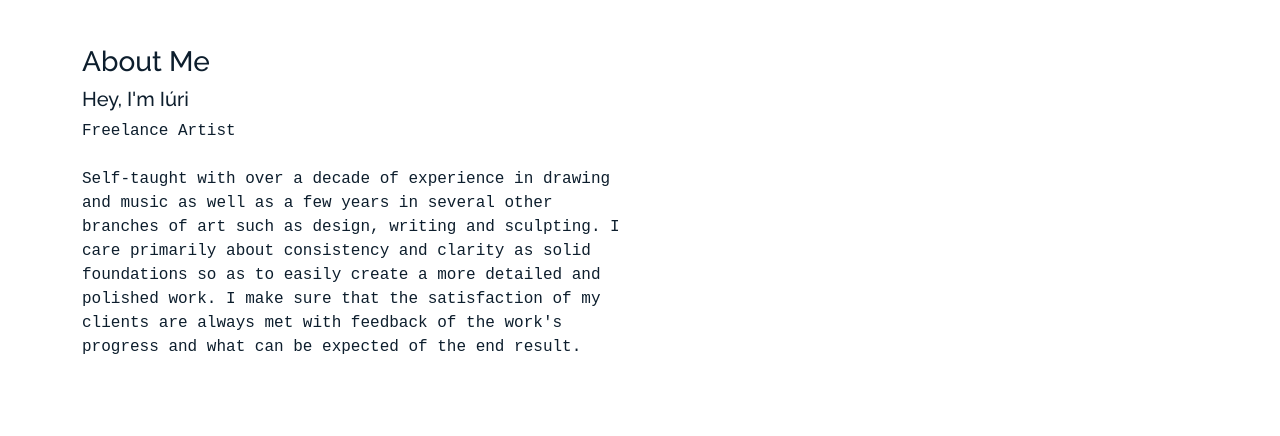
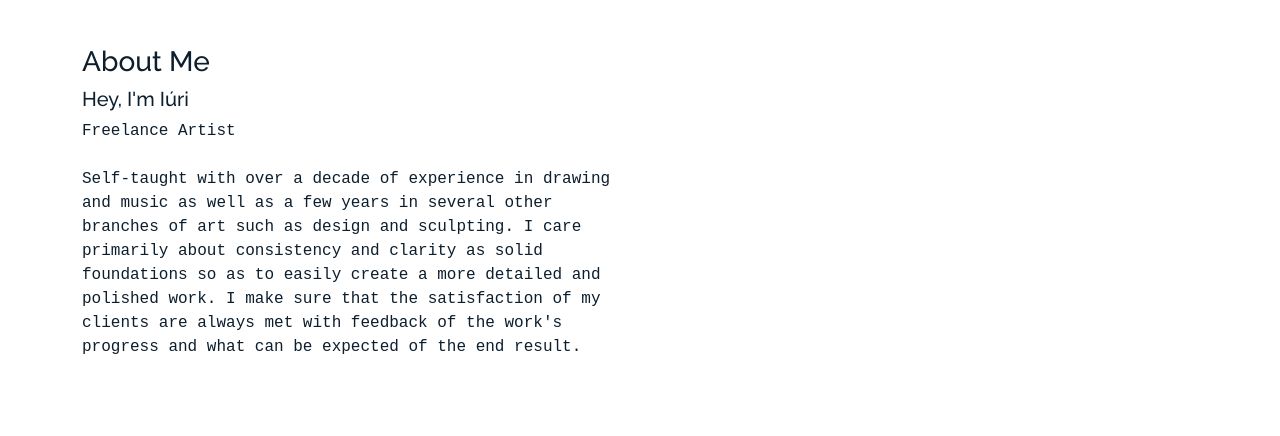
Before and after one commit to itdaproductions/itdaproductions.github.io, a plain HTML site: page index.html in a window 1280 px wide. Shown: the part 364-800 px from the top of the page. Drawn offline with Linux system fonts and the light colour scheme; a web font is replaced by a local one.

Commit message:
Update index.html

```diff
--- a/index.html
+++ b/index.html
@@ -81,7 +81,7 @@
                 <br>
                 Self-taught with over a decade of experience in drawing and music
                 as well as a few years in several other branches of art such
-                as design, writing and sculpting.
+                as design and sculpting.
 
                 I care primarily about consistency and clarity as solid foundations so as to
                 easily create a more detailed and polished work.
```
